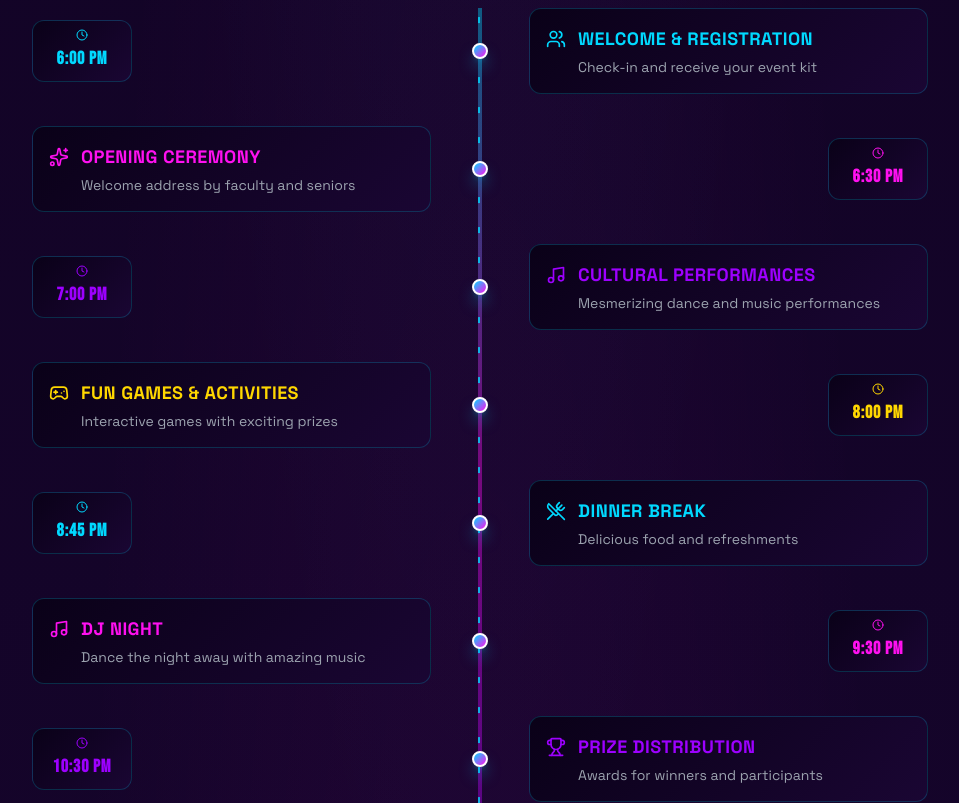
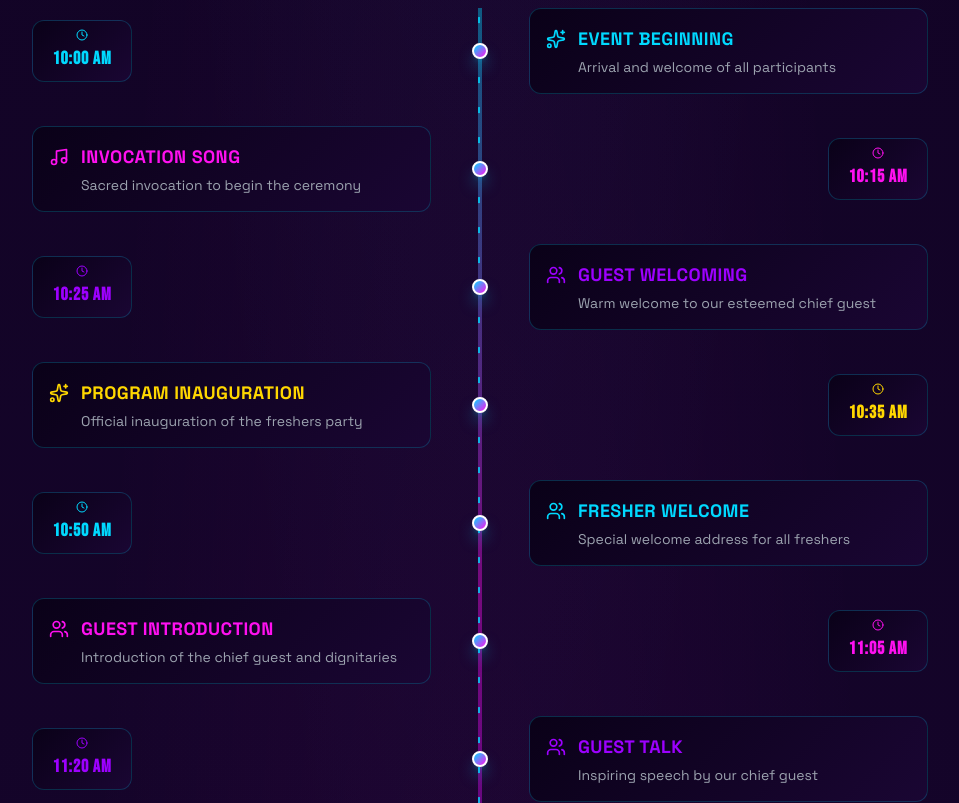
Before and after one commit to ItsVikasA/Freshers, a Next.js app: page / in a window 1280 px wide. Shown: the part 4300-5103 px from the top of the page, without its empty margins (160-1119 px from the left). Built offline with nearby package versions, Linux system fonts and the light colour scheme; a web font is replaced by a local one.

Commit message:
Update Timeline component: revise event schedule with new timings and descriptions for clarity

```diff
--- a/src/components/Timeline.tsx
+++ b/src/components/Timeline.tsx
@@ -13,60 +13,74 @@ const Timeline = () => {
 
   const schedule = [
     {
-      time: '6:00 PM',
-      title: 'Welcome & Registration',
-      description: 'Check-in and receive your event kit',
+      time: '10:00 AM',
+      title: 'Event Beginning',
+      description: 'Arrival and welcome of all participants',
+      icon: <Sparkles className="w-5 h-5" />,
+      color: 'neon-blue',
+    },
+    {
+      time: '10:15 AM',
+      title: 'Invocation Song',
+      description: 'Sacred invocation to begin the ceremony',
+      icon: <Music className="w-5 h-5" />,
+      color: 'neon-pink',
+    },
+    {
+      time: '10:25 AM',
+      title: 'Guest Welcoming',
+      description: 'Warm welcome to our esteemed chief guest',
+      icon: <Users className="w-5 h-5" />,
+      color: 'neon-purple',
+    },
+    {
+      time: '10:35 AM',
+      title: 'Program Inauguration',
+      description: 'Official inauguration of the freshers party',
+      icon: <Sparkles className="w-5 h-5" />,
+      color: 'neon-yellow',
+    },
+    {
+      time: '10:50 AM',
+      title: 'Fresher Welcome',
+      description: 'Special welcome address for all freshers',
       icon: <Users className="w-5 h-5" />,
       color: 'neon-blue',
     },
     {
-      time: '6:30 PM',
-      title: 'Opening Ceremony',
-      description: 'Welcome address by faculty and seniors',
-      icon: <Sparkles className="w-5 h-5" />,
+      time: '11:05 AM',
+      title: 'Guest Introduction',
+      description: 'Introduction of the chief guest and dignitaries',
+      icon: <Users className="w-5 h-5" />,
       color: 'neon-pink',
     },
     {
-      time: '7:00 PM',
-      title: 'Cultural Performances',
-      description: 'Mesmerizing dance and music performances',
-      icon: <Music className="w-5 h-5" />,
+      time: '11:20 AM',
+      title: 'Guest Talk',
+      description: 'Inspiring speech by our chief guest',
+      icon: <Users className="w-5 h-5" />,
       color: 'neon-purple',
     },
     {
-      time: '8:00 PM',
-      title: 'Fun Games & Activities',
-      description: 'Interactive games with exciting prizes',
-      icon: <Gamepad2 className="w-5 h-5" />,
+      time: '11:45 AM',
+      title: 'Presidential Talk',
+      description: 'Address by the association president',
+      icon: <Users className="w-5 h-5" />,
       color: 'neon-yellow',
     },
     {
-      time: '8:45 PM',
-      title: 'Dinner Break',
-      description: 'Delicious food and refreshments',
-      icon: <UtensilsCrossed className="w-5 h-5" />,
+      time: '12:05 PM',
+      title: 'Felicitation',
+      description: 'Honoring our guests with mementos',
+      icon: <Trophy className="w-5 h-5" />,
       color: 'neon-blue',
     },
     {
-      time: '9:30 PM',
-      title: 'DJ Night',
-      description: 'Dance the night away with amazing music',
-      icon: <Music className="w-5 h-5" />,
+      time: '12:20 PM',
+      title: 'Vote of Thanks',
+      description: 'Expressing gratitude to all attendees',
+      icon: <Sparkles className="w-5 h-5" />,
       color: 'neon-pink',
-    },
-    {
-      time: '10:30 PM',
-      title: 'Prize Distribution',
-      description: 'Awards for winners and participants',
-      icon: <Trophy className="w-5 h-5" />,
-      color: 'neon-purple',
-    },
-    {
-      time: '11:00 PM',
-      title: 'Closing & Photo Session',
-      description: 'Group photos and fond farewell',
-      icon: <Camera className="w-5 h-5" />,
-      color: 'neon-yellow',
     },
   ]
 
```
